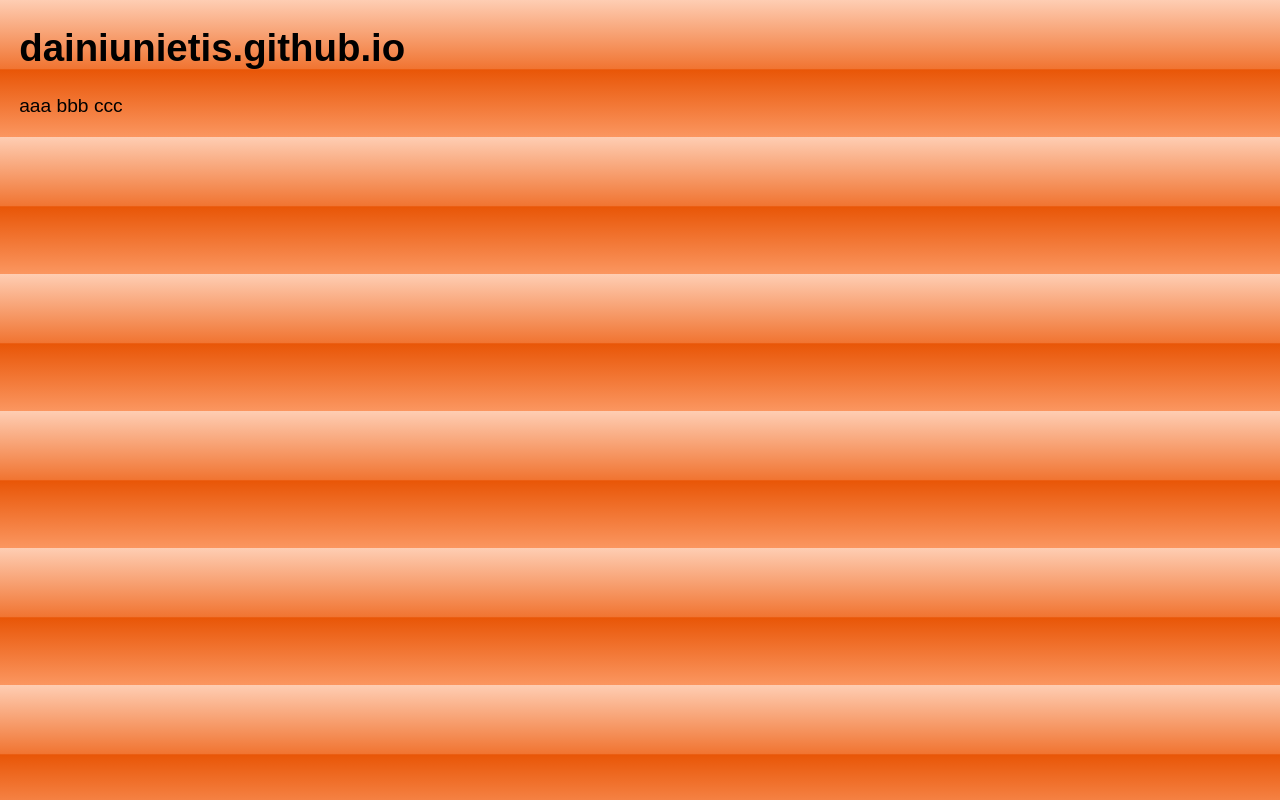
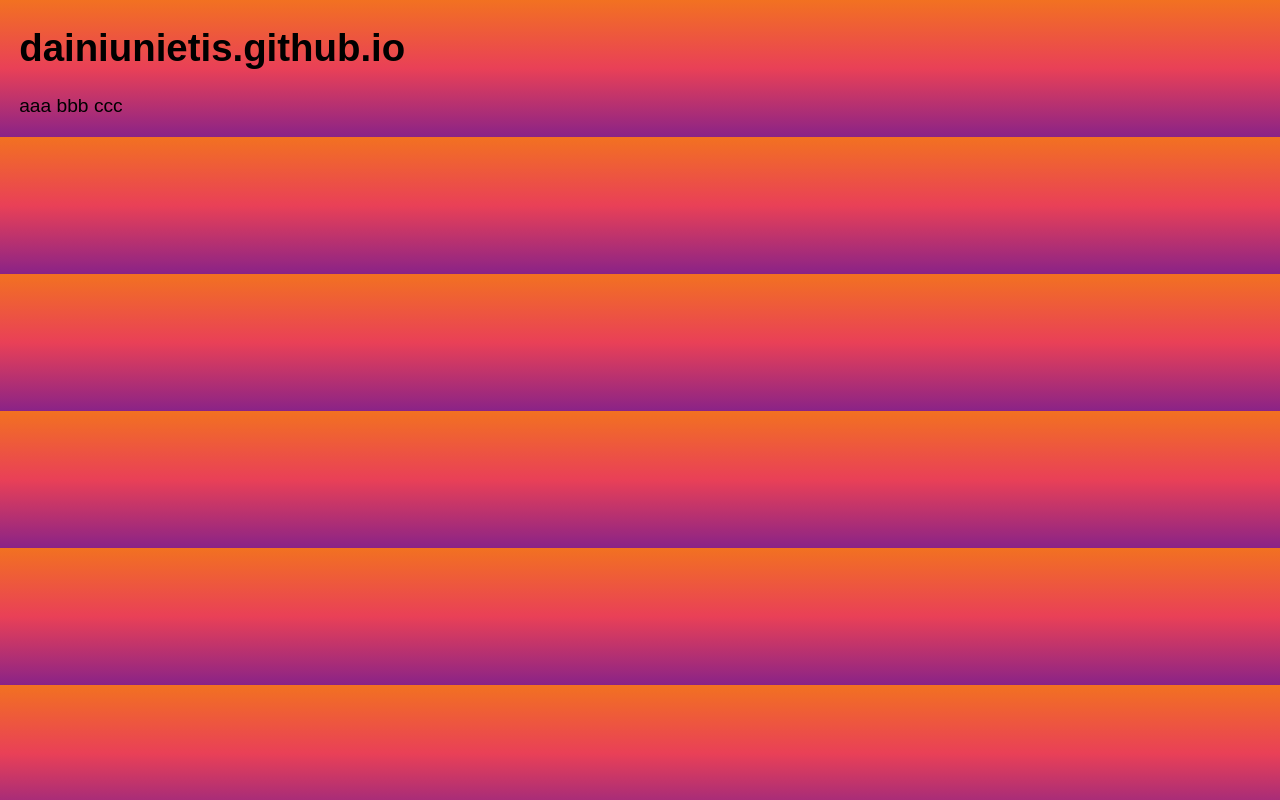
Before and after one commit to dainiunietis/dainiunietis, a plain HTML site: page index.html in a window 1280 px wide. Drawn offline with Linux system fonts and the light colour scheme.

Commit message:
gradientas puslapio fonui - keistas

```diff
--- a/index.html
+++ b/index.html
@@ -9,7 +9,10 @@
       font: 1.2em "IBM Plex Sans", sans-serif;
       margin: 1em;
       /*background: hsl(165, 46%, 28%, .5);*/
-      background: linear-gradient(to bottom, hsl(21,98%,85%) 0%,hsl(21,87%,57%) 50%,hsl(21,94%,47%) 51%,hsl(21,95%,68%) 100%);
+      /*background: linear-gradient(to bottom, hsl(21,98%,85%) 0%,hsl(21,87%,57%) 50%,hsl(21,94%,47%) 51%,hsl(21,95%,68%) 100%);*/
+
+      background: #8A2387;  /* fallback for old browsers */
+      background: linear-gradient(to bottom, #F27121, #E94057, #8A2387); /* W3C, IE 10+/ Edge, Firefox 16+, Chrome 26+, Opera 12+, Safari 7+ */
     }
 
   </style>
```
